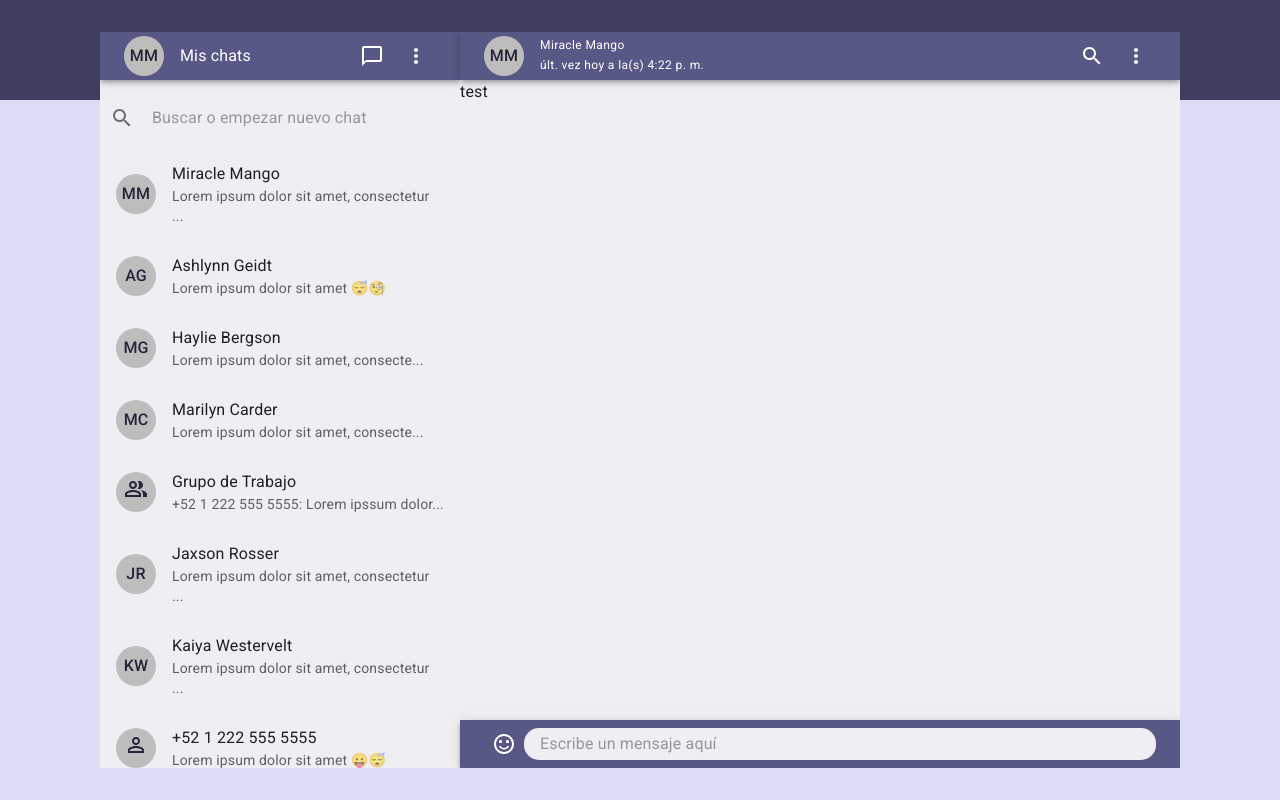
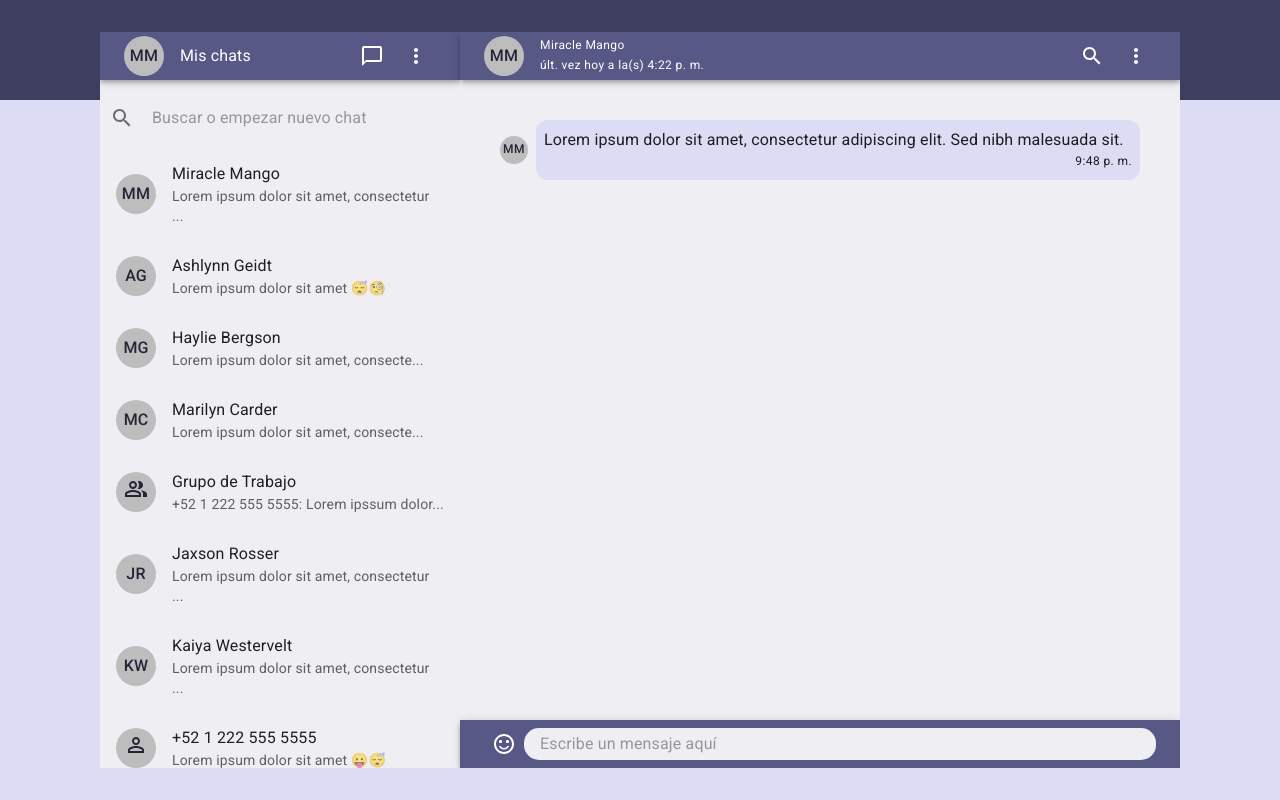
Before and after one commit to JoalbertMilano/samgreen-test, a Next.js app: page /chats in a window 1280 px wide. Built offline with nearby package versions, Linux system fonts and the light colour scheme.

Commit message:
adding message recived

```diff
--- a/pages/chats/index.js
+++ b/pages/chats/index.js
@@ -1,11 +1,11 @@
 import { Layout } from '../../src/components/Layout'
 import { Nav } from '../../src/components/Nav'
-import { Typography, Box, Stack, Toolbar, AppBar, IconButton } from '@mui/material'
-import { ChatBubbleOutline, Search, SentimentSatisfiedAlt } from '@mui/icons-material'
+import { Typography, Box, Stack } from '@mui/material'
+import { ChatBubbleOutline } from '@mui/icons-material'
 import { SearchInput } from '../../src/components/SearchInput'
 import { ChatsList } from '../../src/components/ChatsList'
 import { WelcomeChat } from '../../src/components/WelcomeChat'
-import { ChatInput } from '../../src/components/ChatInput'
+import { ChatContent } from '../../src/components/ChatContent'
 
 export default function Chats() {
     return (
@@ -24,29 +24,7 @@ export default function Chats() {
                 </Box>
                 <Box flex={4} sx={{ display: {xs: "none", md: "flex"} }}>
                     {/* <WelcomeChat /> */}
-
-                    <Stack flex={1} direction="column" sx={{ height: "100%" }}>
-                        <Nav icon={<Search />} avatar="MM" hideAvatar>
-                            <Typography variant="caption" color="inherit" component="div">
-                                Miracle Mango
-                            </Typography>
-                            <Typography variant="caption" color="inherit" component="div">
-                                últ. vez hoy a la(s) 4:22 p. m.
-                            </Typography>
-                        </Nav>
-                        <Box flex={1}>
-                            test
-                        </Box>
-                        <AppBar position="static">
-                            <Toolbar variant="dense">
-                                <IconButton color='inherit'>
-                                    <SentimentSatisfiedAlt />
-                                </IconButton>
-                                <ChatInput placeholder='Escribe un mensaje aquí' />
-                            </Toolbar>
-                        </AppBar>
-                    </Stack>
-
+                    <ChatContent title="Miracle Mango" status="últ. vez hoy a la(s) 4:22 p. m." avatar="MM" />
                 </Box>
             </Stack>
         </Layout>
--- /dev/null
+++ b/src/components/ChatContent/index.js
@@ -0,0 +1,35 @@
+import { Typography, Box, Stack, Toolbar, AppBar, IconButton } from '@mui/material'
+import { Search, SentimentSatisfiedAlt } from '@mui/icons-material'
+import { ChatInput } from '../ChatInput'
+import { Nav } from '../Nav'
+import { MessageRecived } from '../MessageRecived'
+
+export const ChatContent = ({ title, status, avatar }) => {
+    return (
+        <Stack flex={1} direction="column" sx={{ height: "100%" }}>
+            <Nav icon={<Search />} avatar={avatar} hideAvatar>
+                <Typography variant="caption" color="inherit" component="div">
+                    { title }
+                </Typography>
+                <Typography variant="caption" color="inherit" component="div">
+                    { status }
+                </Typography>
+            </Nav>
+            <Stack flex={1} direction="column" spacing={2} p={5}>
+                <MessageRecived
+                    text="Lorem ipsum dolor sit amet, consectetur adipiscing elit. Sed nibh malesuada sit."
+                    time="9:48 p. m."
+                    avatar={avatar}
+                />
+            </Stack>
+            <AppBar position="static">
+                <Toolbar variant="dense">
+                    <IconButton color='inherit'>
+                        <SentimentSatisfiedAlt />
+                    </IconButton>
+                    <ChatInput placeholder='Escribe un mensaje aquí' />
+                </Toolbar>
+            </AppBar>
+        </Stack>
+    )
+}
--- a/src/components/ChatInput/index.js
+++ b/src/components/ChatInput/index.js
@@ -12,6 +12,5 @@ export const ChatInput = ({ placeholder }) => {
 
     return (
         <CustomInput placeholder={placeholder} />
-
     )
 }
--- /dev/null
+++ b/src/components/MessageRecived/index.js
@@ -0,0 +1,27 @@
+import { Stack, Typography, Avatar, styled } from "@mui/material";
+
+export const MessageRecived = ({ avatar, text, time }) => {
+    const MessageContainer = styled(Stack)(({ theme }) => ({
+        padding: "8px",
+        background: theme.palette.primary.light,
+        borderRadius: "12px",
+    }))
+
+    return (
+        <Stack direction="row" alignItems="center" spacing={1} mr={10}>
+            <Avatar sx={{ width: "28px", height: "28px" }}>
+                <Typography variant='caption' sx={{ color: '#252538', fontWeight: 500 }}>
+                    { avatar }
+                </Typography>
+            </Avatar>
+            <MessageContainer direction="column" flex={1}>
+                <Typography variant="body1" color="inherit">
+                    {text}
+                </Typography>
+                <Typography alignSelf="end" variant="caption" color='inherit'>
+                    {time}
+                </Typography>
+            </MessageContainer>
+        </Stack>
+    )
+}
```
